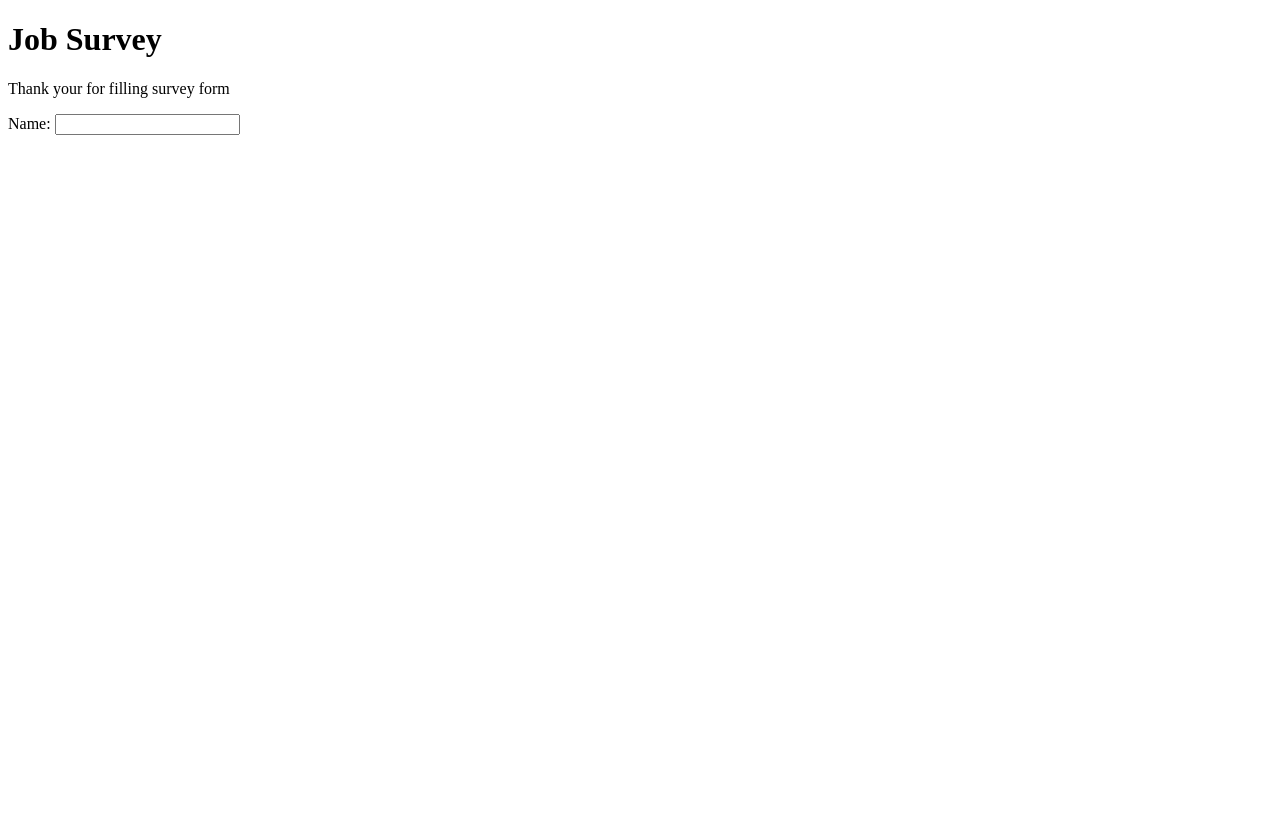
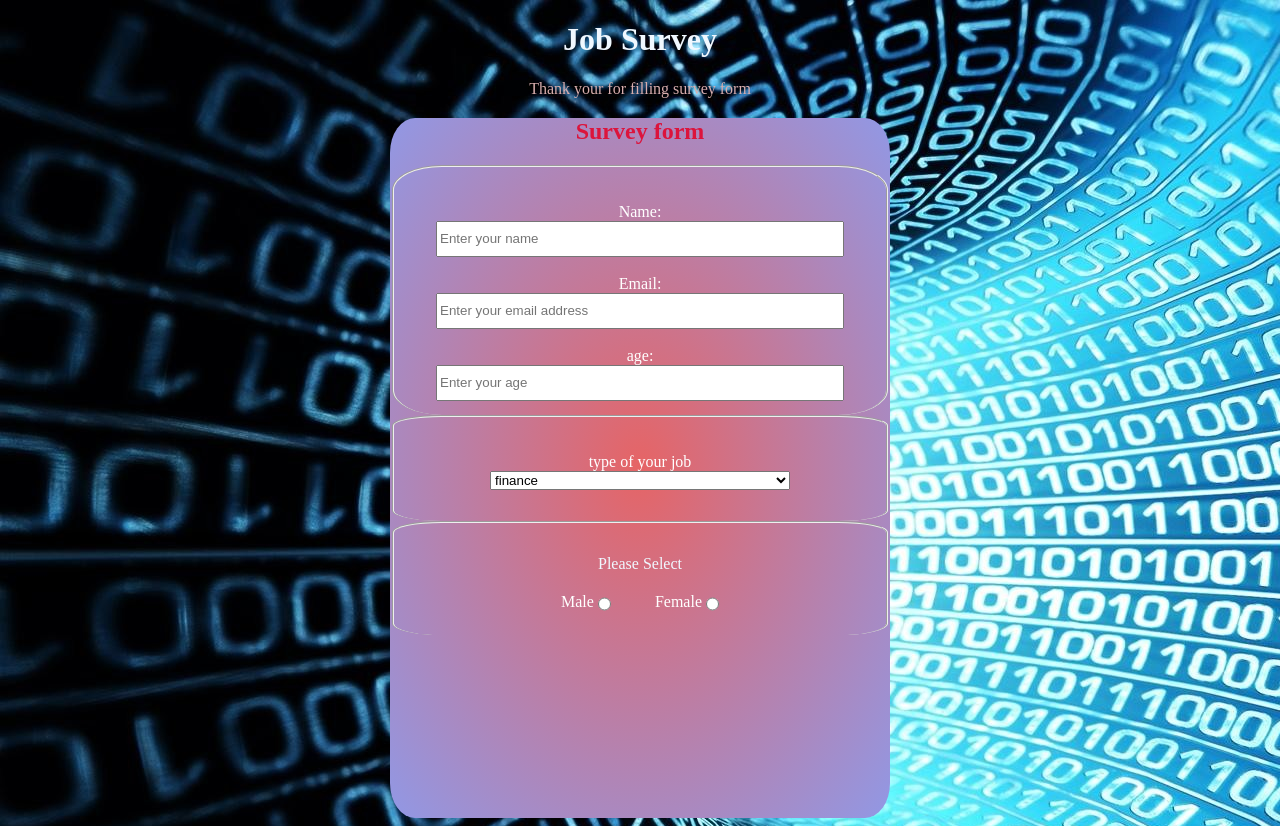
Before and after one commit to ahkarswe/lesson, a plain HTML site: page surveyform.html in a window 1280 px wide. Before the commit the page ends 800 px from the top, so only its background shows below. Drawn offline with Linux system fonts and the light colour scheme.

Commit message:
Before Submmit Buttom

```diff
--- a/style.css
+++ b/style.css
@@ -2,8 +2,68 @@ body{
     background-image: url(bg.jpg);
 }
 .container{
-    color: brown;
+    color:rgb(255,255,255);
+    width: 500px;
+    height: 700px;
+    background:radial-gradient(#e66465, #9198e5);
+    border-radius: 5%;
+    margin:0 auto;
+}
+form{
+    text-align: center;
+    margin: 20px auto;
 }
 h1{
     text-align: center;
+    color: rgb(240, 248, 255);
 }
+h2{
+    color:crimson;
+}
+p{
+    color:rgb(216, 174, 174);
+    text-align: center;
+}
+.from-group{
+    display:block;
+    text-align: center;
+}
+label{
+    display:block;
+    text-align: center;
+    margin:auto;
+    padding:20px;
+    height:2rem;
+}
+input{
+    display:block;
+    margin: 0 auto;
+    width: 400px;
+    height:30px;
+}
+.inline {
+    display:inline;
+    width:unset;
+    vertical-align: middle;
+  }
+  select{
+    display:block;
+    width: 300px;
+    margin: auto;
+  }
+  label[id="job"]{
+    text-align: center;
+    margin: auto;
+  }
+  label[id="radio"]{
+    display:inline;
+  }
+  p[id="radio"] {
+text-align:center;
+color: aliceblue;
+  }
+  fieldset{
+    padding: 2dvh;
+    border-radius: 10%;
+    border-bottom: 2cap;
+  }
--- a/surveyform.html
+++ b/surveyform.html
@@ -1,7 +1,7 @@
 <!DOCTYPE html>
 <html lang="en">
 <head>
-    <link rel="sytlesheet" href="style.css">
+    <link rel="stylesheet" href="style.css">
     <meta charset="UTF-8">
     <meta name="viewport" content="width=device-width, initial-scale=1.0">
     <title>Survey Form</title>
@@ -12,10 +12,50 @@
     <div class="container">
     <div class="form-group">
         <form>
+            <h2>Survey form</h2>
+            <fieldset>
             <label for="name"> Name:
-                <input class="name" type="text" required/>
+                <input class="name" type="text" placeholder="Enter your name" required/>
 
             </label>
+            <label for="email">Email:
+                <input class="email" id="email" type="email" placeholder="Enter your email address" required>
+            </label>
+            <label for="age">age:
+                <input class="age" id="age" type="number" min="16" max="60" placeholder="Enter your age" required>
+            </label>
+        </fieldset>
+            <fieldset>
+            <label for="Job" id="job">type of your job
+                <select class="kind">
+                    <option>
+                        finance
+                    </option>
+                    <option>
+                        admin
+                    </option>
+                    <option>
+                        IT
+                    </option>
+                    <option>
+                        operations
+                    </option>
+                </select>
+            </label>
+        </fieldset>
+                <div class="radio">
+                <fieldset>
+                <p id="radio">Please Select</p>
+                <label for="inline" id="radio"> Male
+                    <input class="inline" type="radio" id="sex" name="sex" >
+                </label>
+                <label for="inline" id="radio"> Female
+                    <input class="inline" type="radio" id="sex" name="sex">
+                </label>
+                </fieldset>
+                <!--To Add Submit Buttom-->
+            </div>
+
         </form>
     </div>
 </div>
```
